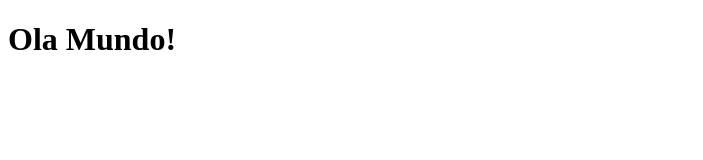
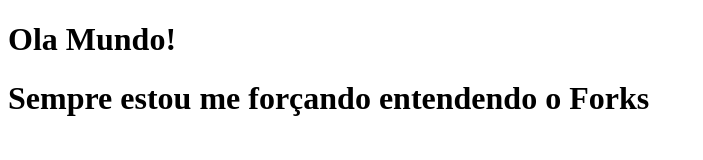
Before and after one commit to Diwas-Kiangebeni/pratica, a plain HTML site: page public/index.html in a window 1280 px wide. Shown: the whole page, without its empty margins (0-703 px from the left). Drawn offline with Linux system fonts and the light colour scheme.

Commit message:
Adicionei nova linha no index.html pra entender forks index.html

```diff
--- a/public/index.html
+++ b/public/index.html
@@ -8,6 +8,7 @@
 <body>
 
     <h1>Ola Mundo!</h1>
+     <h1>Sempre estou me forçando entendendo o Forks</h1>
 
 </body>
 </html>
```
